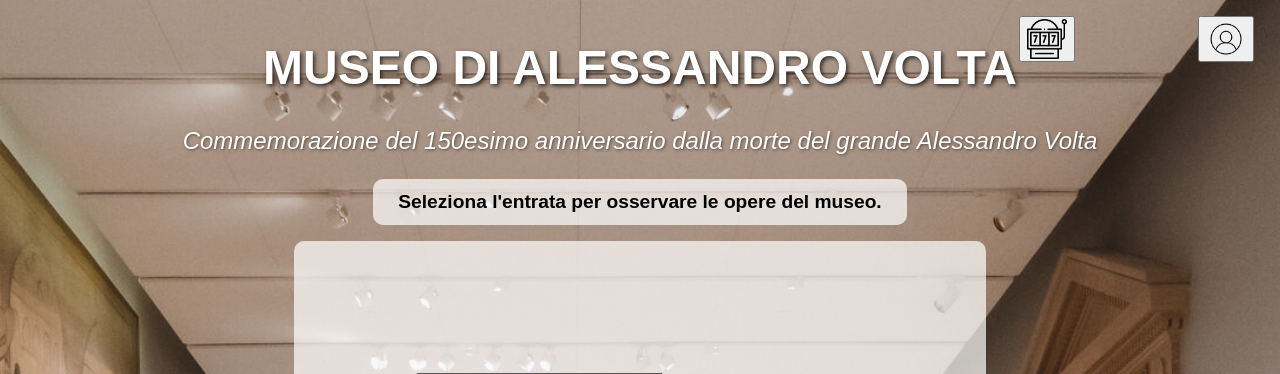
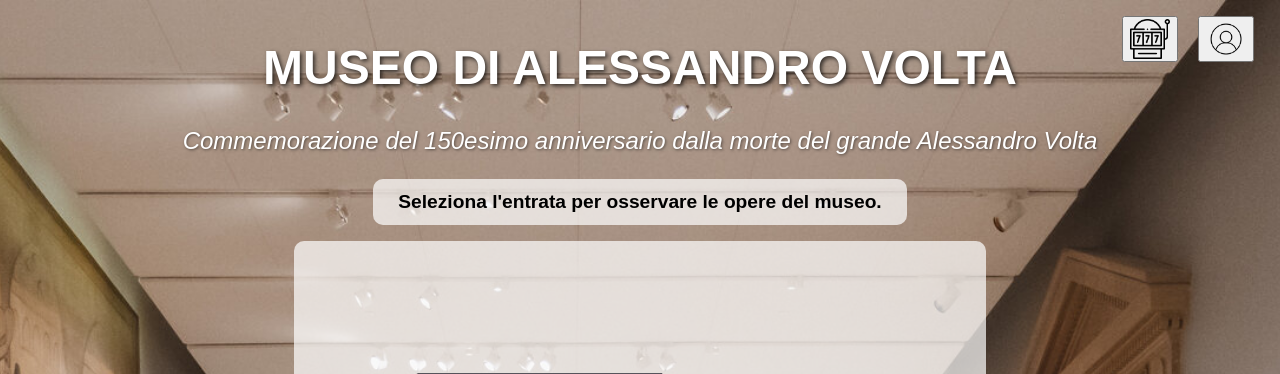
Before and after one commit to flekss07/museo-volta-gruppo-public, a Django app: page / in a window 1280 px wide. Shown: the top 374 px of the page. Run offline with Django 5.2, Linux system fonts and the light colour scheme.

Commit message:
correzione

```diff
--- a/django/museo/static/home/css/homepage.css
+++ b/django/museo/static/home/css/homepage.css
@@ -157,10 +157,11 @@ footer {
 
 #slotButton {
     position: absolute;
-    right: 16vw;
+    right: 8vw;
     top: 2vh;
 }
 a{
     width: 1vw;
     height: 1vh;
+    text-align: center;
 }
```
